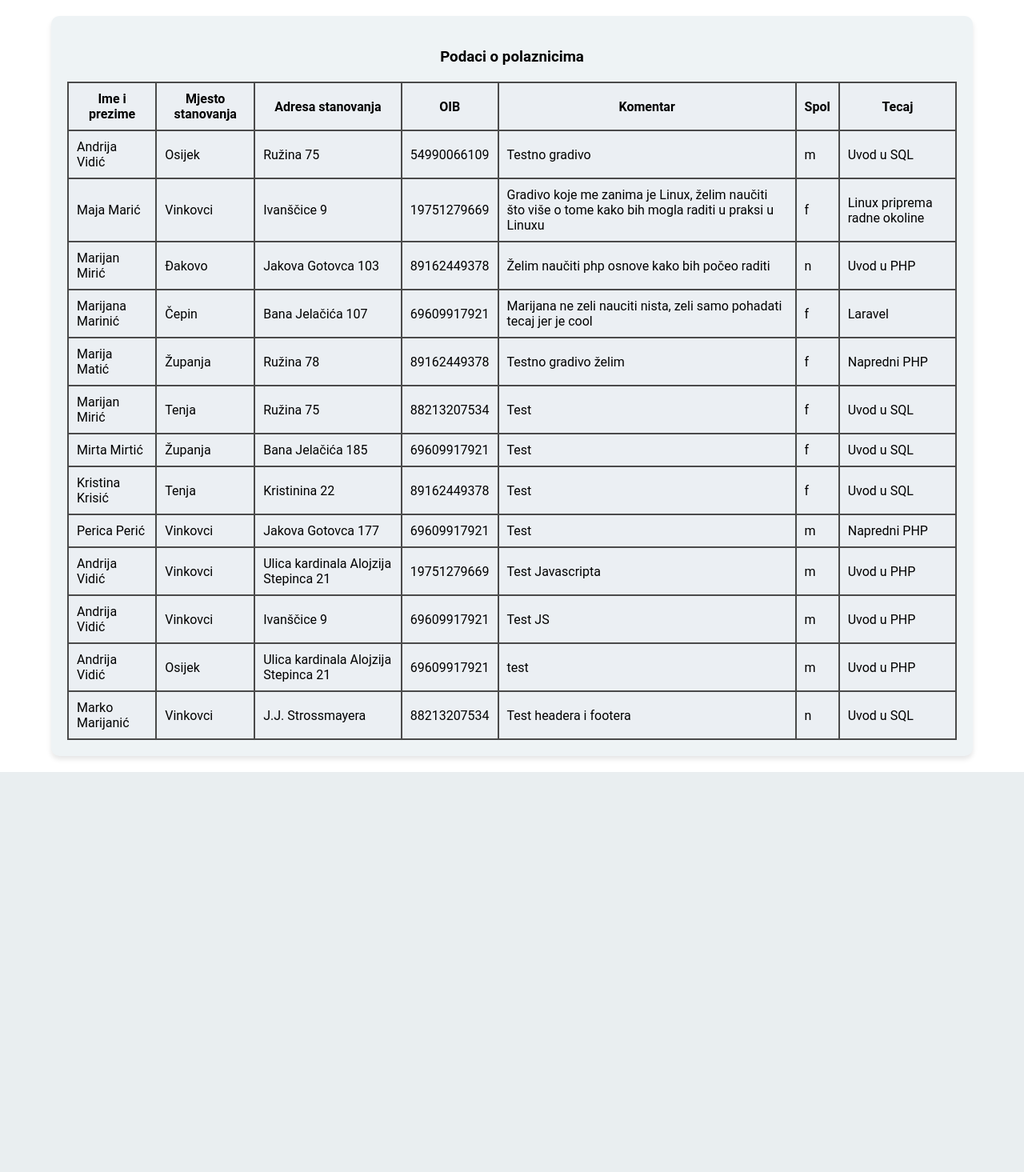
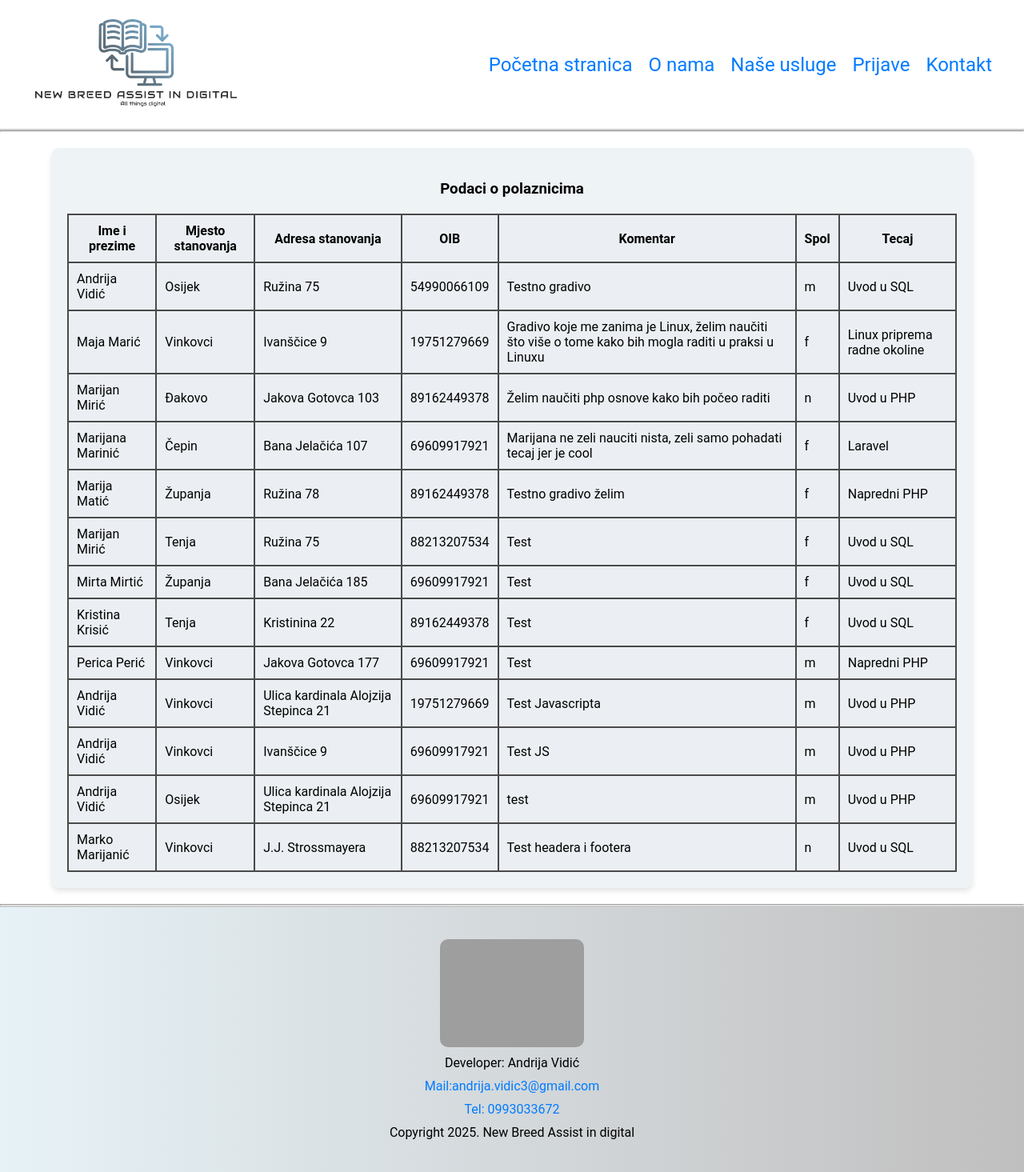
Before and after one commit to androvidic/testna-osobna-web-stranica, a PHP site: page /tablica.php in a window 1280 px wide. Shown: the whole page at 80% size. Before the commit the page ends 965 px from the top, so only its background shows below. Run offline with PHP 8.4, Linux system fonts and the light colour scheme; grey boxes are pictures that could not be loaded.

Commit message:
popravljena navigacija da radi na svim stranicama

```diff
--- a/footer.php
+++ b/footer.php
@@ -7,6 +7,7 @@
     <title>Footer</title>
 </head>
 <body>
+    <hr>
 <footer>
     <div class="footer-content" id="footer">
         <img src="slike/ANDRIJA%20VIDI%C4%86.jpg" alt="Developer je Andrija Vidić" title="Developer je Andrija Vidić" width="180" height="280">
--- a/header.php
+++ b/header.php
@@ -10,13 +10,14 @@
 <header>
         <a href="#"><img src="slike\Transparent.png" alt="NbAid" width="300px"></a>
 <nav>
-    <ul><a href="#">Početna stranica</a>
-        <a href="#o_nama">O nama</a>
-        <a href="#naseusluge">Naše usluge</a>
-        <a href="#prijavniobrazac">Prijave</a>
+    <ul><a href="index.php">Početna stranica</a>
+        <a href="index.php#o_nama">O nama</a>
+        <a href="index.php#naseusluge">Naše usluge</a>
+        <a href="index.php#prijavniobrazac">Prijave</a>
         <a href="#footer">Kontakt</a>
     </ul>
 </nav>
 </header>
+<hr>
 </body>
 </html>
--- a/index.php
+++ b/index.php
@@ -7,7 +7,6 @@
 </head>
 <body>
     <?php include 'header.php'; ?>
-    <hr>
     <main>
     <div class="container hero" id="o_nama">
     <h1>
@@ -122,7 +121,6 @@ U nastavku vas čekaju svi podaci naših tečajeva.</h4><br>
     </form>
 </div>
     <br>
-    <hr>
     </main>
 <?php include 'footer.php' ?>
 </body>
--- a/tablica.php
+++ b/tablica.php
@@ -7,6 +7,7 @@
     <title>Obrada</title>
 </head>
 <body>
+    <?php include 'header.php'; ?>
     <div class="container hero">
     <table>
         <caption style="padding: 10px; margin: 10px;"><h3>Podaci o polaznicima</h3></caption>
@@ -33,5 +34,6 @@
     ?>
     </table>
     </div>
+        <?php include 'footer.php' ?>
 </body>
 </html>
```
